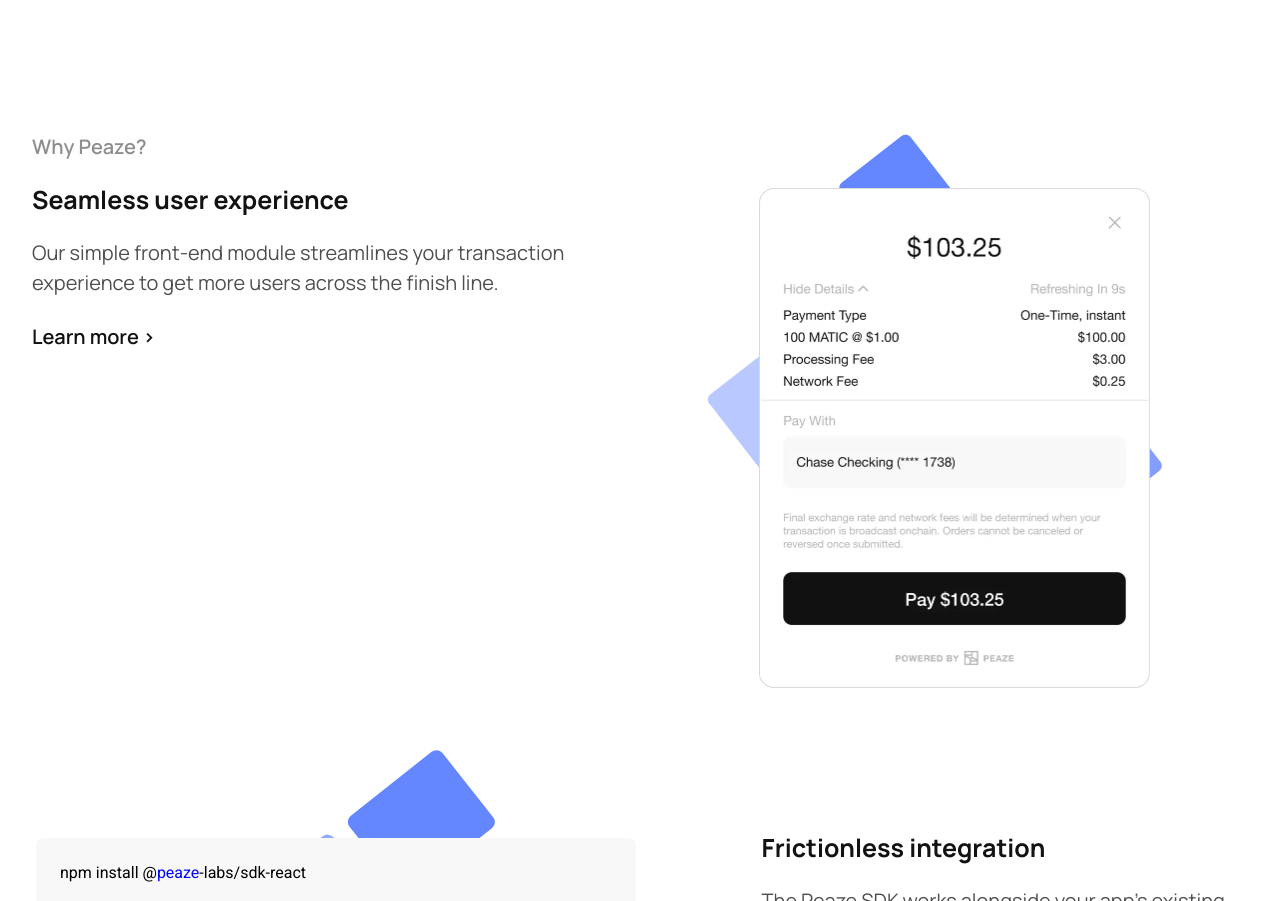
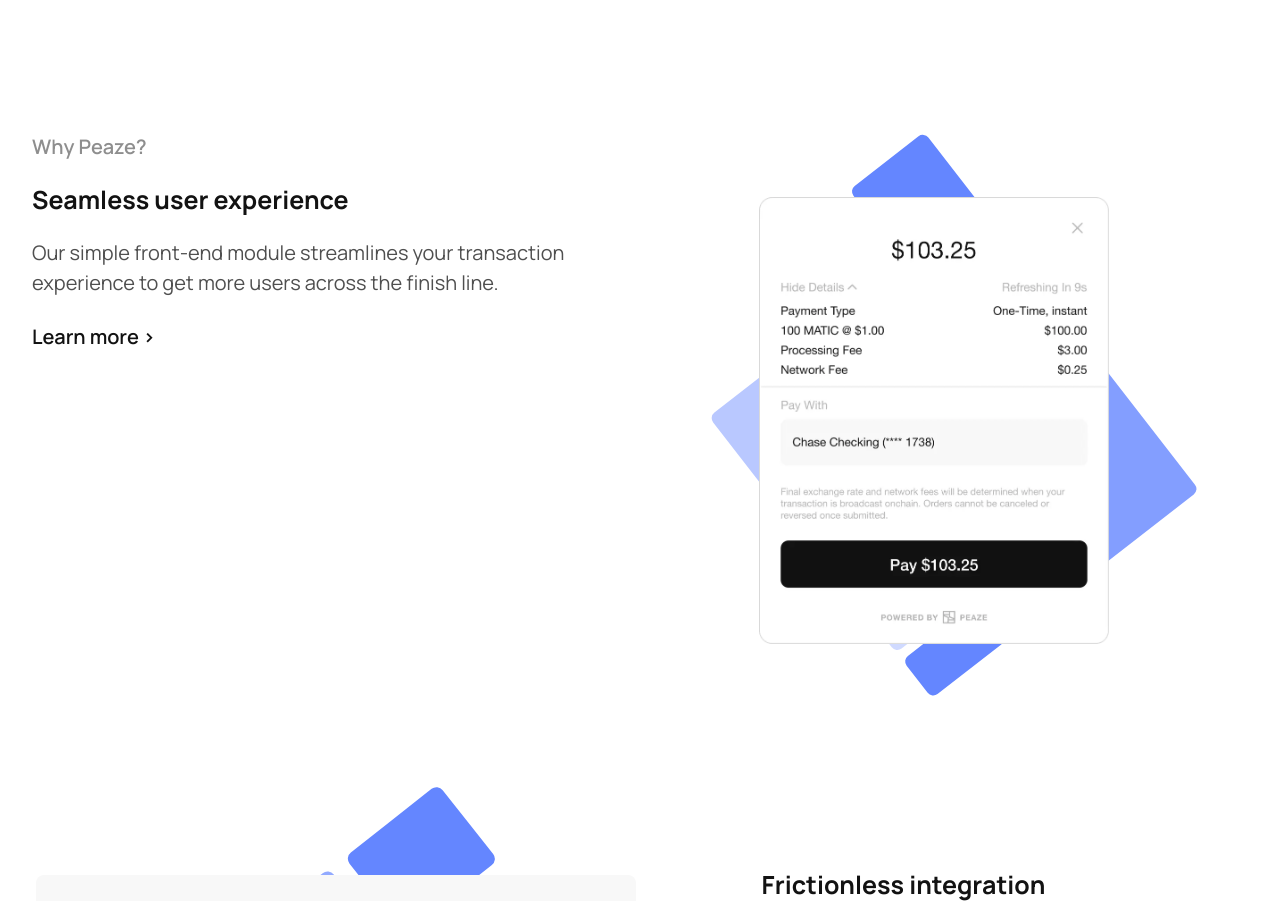
Before and after one commit to Peaze-Labs/website, a Next.js app: page / in a window 1280 px wide. Shown: the part 700-1601 px from the top of the page. Built offline with nearby package versions, Linux system fonts and the light colour scheme.

Commit message:
minor formatting change to user experience graphics

```diff
--- a/pages/index.tsx
+++ b/pages/index.tsx
@@ -87,12 +87,12 @@
           </a>
         </div>
         <div className="relative flex-1">
-          <Image src={ExperienceBackground} width={515} alt="background" />
-          <div className="absolute md:top-[56px] top-[20px] md:left-[18%] md:w-auto w-full">
+          <Image src={ExperienceBackground} width={550} alt="background" />
+          <div className="absolute md:top-[65px] top-[20px] md:left-[18%] md:w-auto w-full">
             <Image
               src={UserExperience}
               alt="User experience showcase"
-              width={391}
+              width={350}
               className="mx-auto"
             />
           </div>
```
